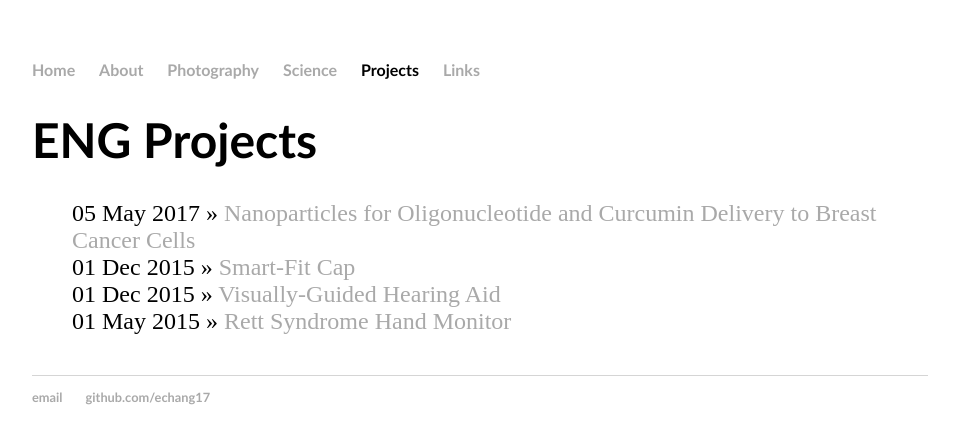
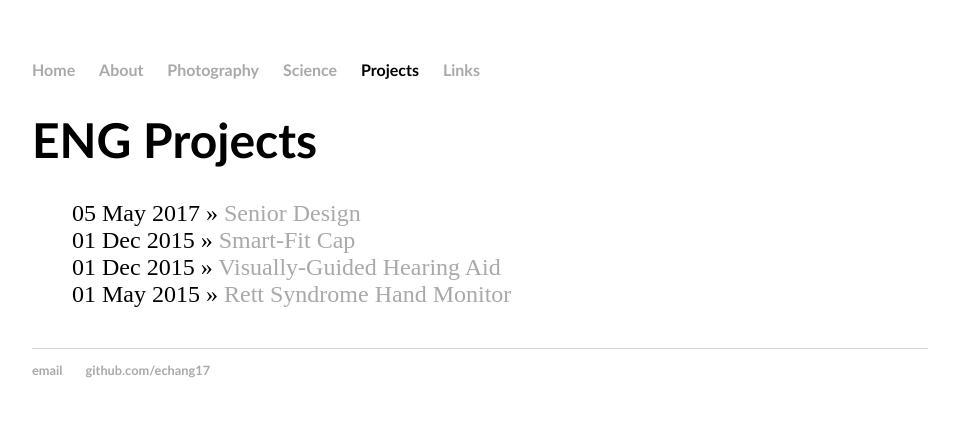
Before and after one commit to echang17/echang17.github.io, a Jekyll site: the page built from blog/index.html, in a window 1280 px wide. Shown: the top 444 px of the page, without its empty margins (160-1119 px from the left). Built offline with Jekyll 4.4.1, drawn with Linux system fonts in a browser that asks for light colours.

Commit message:
Update 2017-05-05-Senior-Design.md

```diff
--- a/_posts/2017-05-05-Senior-Design.md
+++ b/_posts/2017-05-05-Senior-Design.md
@@ -1,6 +1,6 @@
 ---
 layout: post
-title: Nanoparticles for Oligonucleotide and Curcumin Delivery to Breast Cancer Cells
+title: Senior Design
 date: 2017-05-05
 ---
 
```
